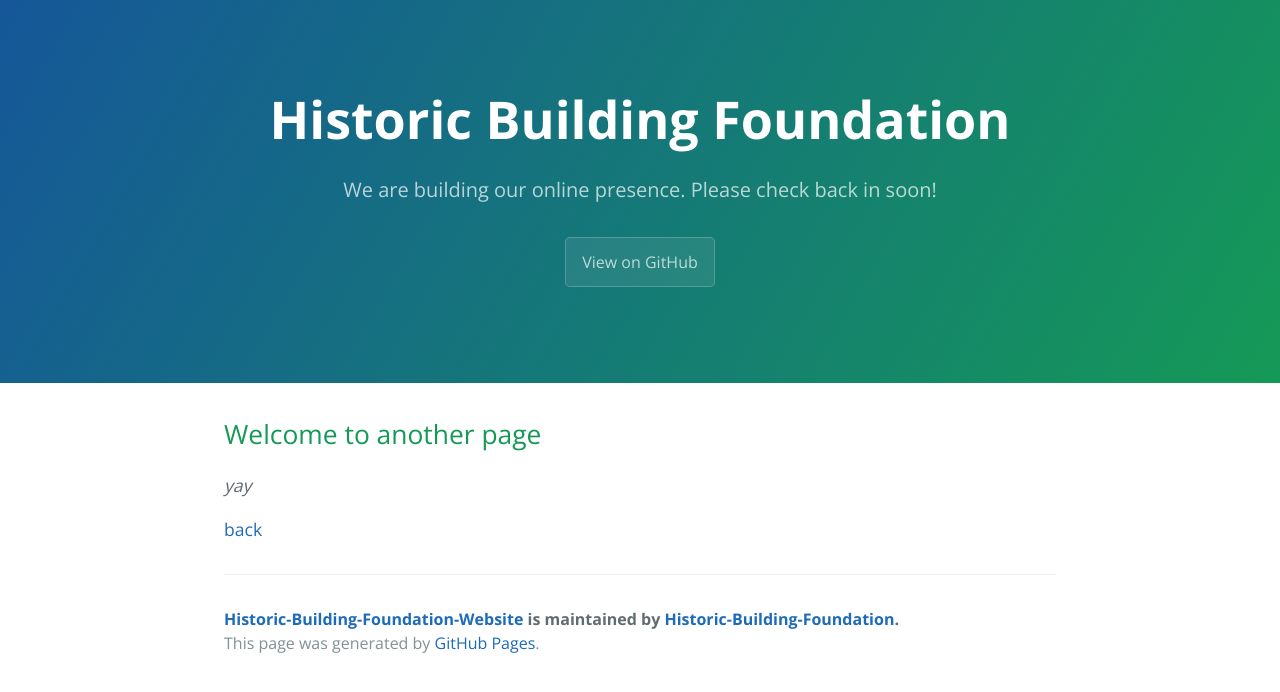
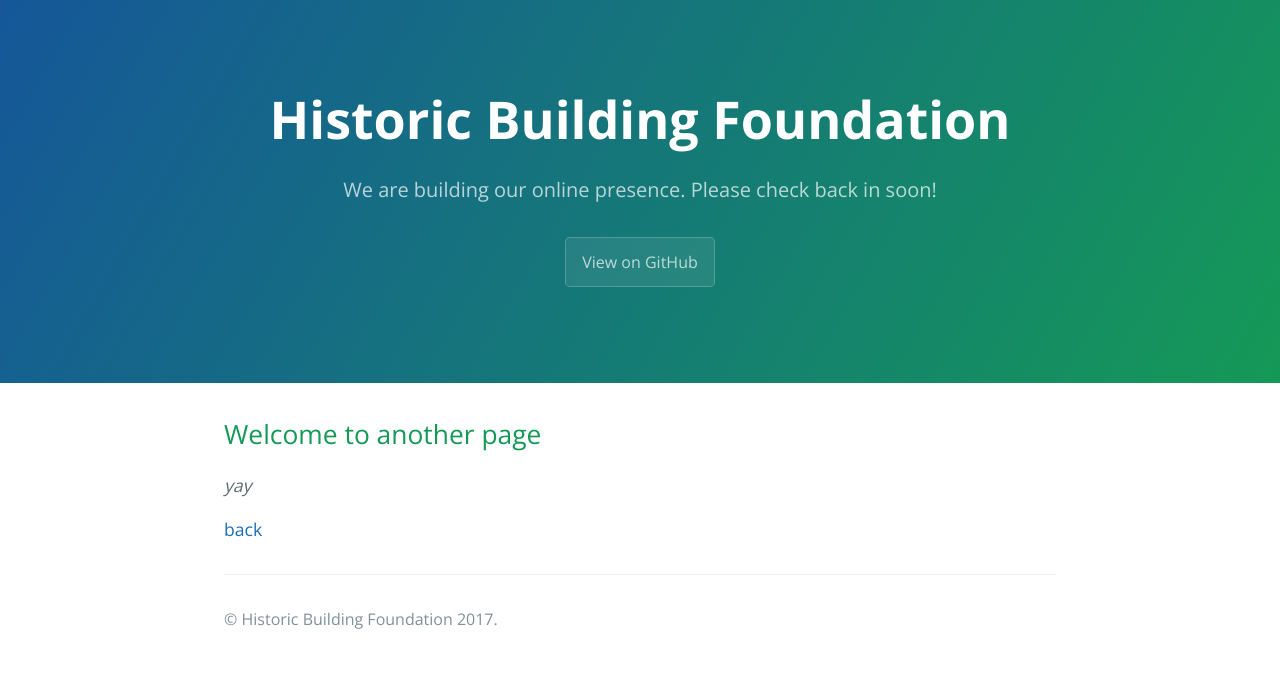
Before and after one commit to Historic-Building-Foundation/Historic-Building-Foundation-Website, a Jekyll site: the page built from another-page.md, in a window 1280 px wide. Shown: the top 692 px of the page. Built offline with Jekyll 4.4.1, drawn with Linux system fonts in a browser that asks for light colours; our own code applies the rules of GitHub Pages for plain Markdown files.

Commit message:
Update default.html

```diff
--- a/_layouts/default.html
+++ b/_layouts/default.html
@@ -25,10 +25,12 @@
       {{ content }}
 
       <footer class="site-footer">
+        <!--
         {% if site.github.is_project_page %}
           <span class="site-footer-owner"><a href="{{ site.github.repository_url }}">{{ site.github.repository_name }}</a> is maintained by <a href="{{ site.github.owner_url }}">{{ site.github.owner_name }}</a>.</span>
         {% endif %}
-        <span class="site-footer-credits">This page was generated by <a href="https://pages.github.com">GitHub Pages</a>.</span>
+        -->
+        <span class="site-footer-credits">© Historic Building Foundation 2017.</span>
       </footer>
     </section>
 
```
